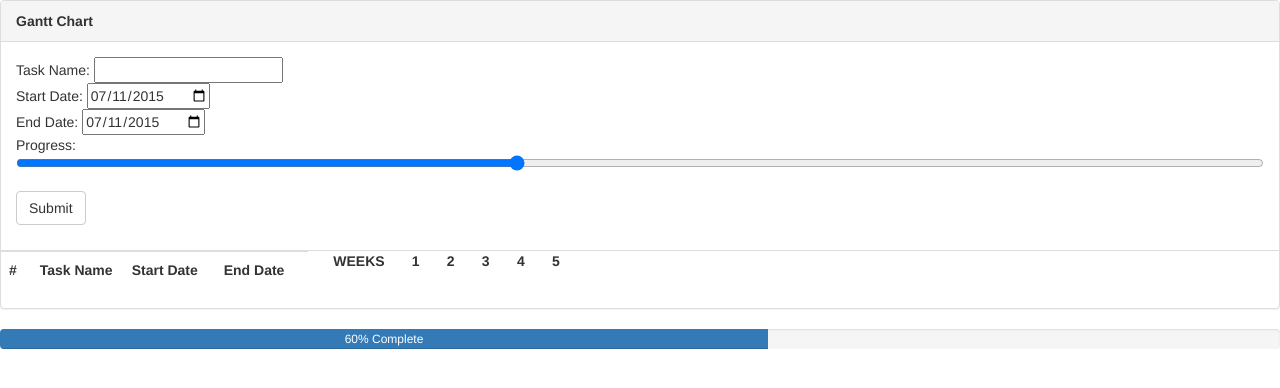
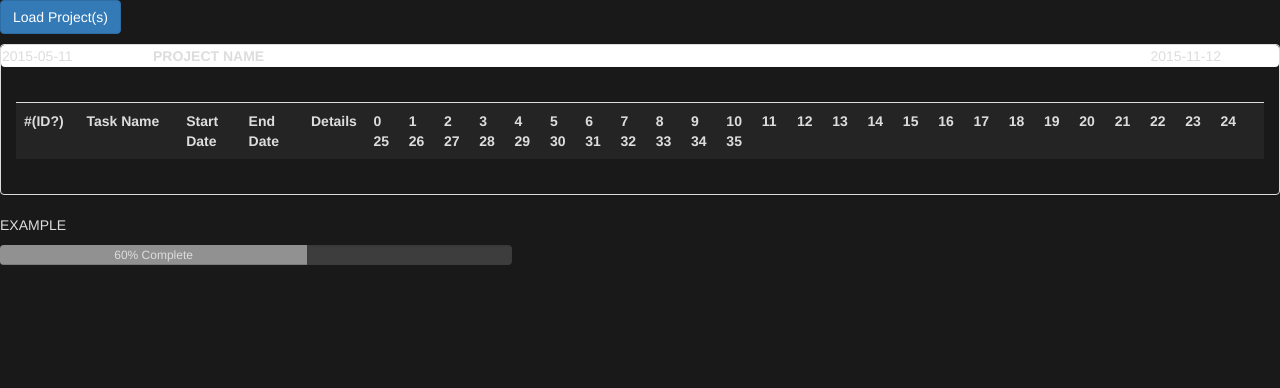
Before and after one commit to leejaeyong7/flying_superintendents, a Python web app: template app/templates/gantt_chart.html in a window 1280 px wide. Shown: the top 388 px of the page. Run offline with Jinja, Linux system fonts and the light colour scheme; the template is opened without the code that fills it, so the values that code supplies are empty; some libraries are stand-ins or nearby versions.

Commit message:
changed to loadProject, added task details as modals, built project as parent and tasks as children

```diff
--- a/app/static/css/gantt_chart.css
+++ b/app/static/css/gantt_chart.css
@@ -1,11 +1,68 @@
-table.table {
-    position:relative;
-    float:left;
-    width:24%;
-   }
+.panel-default {
+  background-color: #434343;
+  color: white;
+}
 
-table.chart {
-    position:relative;
-    float:right;
-    width:74%;
-  }
+.panel-default>.panel-heading {
+  background-color: #2E2E2E;
+  color: #ddd;
+}
+
+.btn-default {
+  background-color: #2E2E2E;
+  color: #DFDFDF;
+}
+
+.progress {
+  background-color: #3D3D3D;
+  color: #ddd;
+}
+
+.progress-bar {
+  background-color: #919191;
+  color: #ddd;
+}
+
+.table-hover {
+  background-color: #242424;
+  color: #ddd;
+}
+
+.table-toggle:hover {
+  background-color: #616161;
+  color: #ddd;
+}
+
+input {
+  background-color: #898989;
+  color: #ddd;
+}
+
+body {
+  background-color: #191919;
+  color: #ddd;
+}
+
+#scale_weeks_panel {
+  background-color: #191919;
+  color: #ddd;
+}
+
+#startWeek {
+	float:left;
+	width: 10%;
+}
+
+#endWeek {
+	float:right;
+	width: 10%;
+}
+
+#reset {
+	float:right;
+}
+
+#chart_title {
+	width: 10%;
+	horizontal-align: middle;
+}
--- a/app/static/js/gantt_chart.js
+++ b/app/static/js/gantt_chart.js
@@ -1,31 +1,88 @@
 /*
-	1. task obj: name, start_date, end_date, progress
-	2. server side
-	3. calendar table
-	4. pop-out
-	5. left-panel displaying name, startDate, endDate
-	6. right-panel displaying bars mapped by week number
-	7. combine two tables next to each other
-	8. use pure text to represent progress bar (not-responsive..)
+	server side
+	load multiple projects
 
-	problems:
-	1. tables next to each other
-	2. progress bar cannot show up
-	3. bar width
-	4. dynamic scaling weeks
+
+	tasks
+	1. modify table day display in different nav bar (day, week, year) using tab-content
+	2. bar shows each date vertically
+	3. a vertical red bar indicating today
 */
 
-/* array to hold tasks objs */
+
+
+/* global array to hold tasks objs */
 var tasks = new Array();
+/* var to hold current number of weeks */
+var weeks = 7;
+/* global array to hold projects objs */
+var projects = new Array();
+/* startWeek and endWeek, will getData from project later */
+var start = "2015-05-11";
+var end = "2015-06-16";
+/* use temp static weekDiv now */
+var weekDiv = '4%';
+
 
 /* task object ctor*/
+/* Complete Attributes:
+name
+requestor
+personCommitted
+responsibleSubs
+startDate
+endDate
+actualStartDate
+duration
+taskPredecessor
+taskSuccessor
+taskConstraints
+taskPerformance
+taskAnticipated
+taskPerformanceVariance
+taskRepeated
+elements
+*/
 function Task (number, taskName, startDate, endDate, progress) {
-	this.number = tasks.length + 1;
+	this.number = number;
 	this.taskName = taskName;
 	this.startDate = startDate;
 	this.endDate = endDate;
 	this.progress = progress;
+	this.details = "Task Details" + "\n" +
+		           "Name: Lorem ipsum dolor sit amet" + "\n" +
+		           "Requestor: consectetur adipiscing elit" + "\n" +
+		           "PersonCommitted: Phasellus suscipit"+ "\n" +
+		           "ResponsibleSubs: enim eu feugiat vulputate";
 }
+
+/* project object ctor  (simplified version)*/
+/*
+Attributes: ?
+name
+userID
+projectAddress
+projectFaxNumber
+projectPhoneNumber
+responsibleIndividual
+LinkToProjectInfor
+*/
+function Project (ID, projectName, tasks) {
+	/* solve problem of retriving data from db later */
+	this.ID = ID;
+	this.projectName = projectName;
+	this.tasks = tasks;   // should be an array of task objs
+	//temp mockup details
+	this.datails = "name: taskCategory1" + "\n" +
+		            "userID: jdoe123" + "\n" +
+		            "projectAddress: 205 N. Mathews Ave., MC-250 Urbana, IL 61801" + "\n" +
+		            "projectFaxNumber: (217) 300-5226" + "\n" +
+		            "projectPhoneNumber: (217) 300-5226" + "\n" +
+		            "responsibleIndividual: Raamac Doe" + "\n" +
+		            "LinkToProjectInfor: http://raamac.cee.illinois.edu/";
+	//this.startDate = ""
+}
+
 
 /*
 	don't know if there's a built-in diffDay function
@@ -51,46 +108,87 @@ function diffDays(date1, date2)
 }
 
 /***** generate the progress bar for the gantt chart using bootstrap built-in feature *****/
-function generateBar (percent) {
+function generateBar (task) {
 	//calculate the length of the completed bar
-	var progress = percent;
-	var i = tasks.length - 1;
-	var totalLength = diffDays(tasks[i].startDate, tasks[i].endDate);
-	var completed = Math.floor(tasks[i].progress * totalLength);
-	var unfinished = totalLength - completed;
+	var days = diffDays(task.startDate, task.endDate);
+	var barLength = Math.floor(days/(weeks*7)*100);
+	barLength += '%';
 
-	/* create a tr with div that looks like below:
-		<tr><td>
+	//current task progress in percent
+	var progressLength = task.progress + '%';
+
+	/* create a td with div that looks like below:
+		<td>
 		<div class="progress" width=13%>
 		<div class="progress-bar" role="progressbar" aria-valuenow="60" aria-valuemin="0" aria-valuemax="100" style="width: 60%;">
     		60%
   		</div>
   		</div>
-  		</tr></td>
+  		</td>
   	*/
-	var $row = '<tr><td><div class="progress" style="width: ' + totalLength/365 + ';"><div class="progress-bar" role="progressbar" aria-valuenow="'
-					+ progress
-					+ ' aria-valuemin="0" aria-valuemax="100" style="width: '
-					+ progress +';">' + progress + '</div></div></tr></td>';
+	var $bar = '<div class="progress" style="display: inline-block; width: ' + barLength + ';"><div class="progress-bar" role="progressbar" aria-valuenow="'
+					+ task.progress
+					+ '" aria-valuemin="0" aria-valuemax="100" style="width: '
+					+ progressLength +';">' + progressLength + '</div></div>';
 
+	//calculate position of the bar
+	//var weekDiv = scaleWeeks();    //get the div width of each week number
+	var divsBeforeBar = diffDays(start, task.startDate) ;     //cannot be < 0
 
-	$('.chart').append($row);
+	var $completeBar = '';
+
+	for (var i = 1; i <= divsBeforeBar; i++) {
+		$completeBar += '<div style="display: inline-block; width: ' + weekDiv + '">' + " " + '</div>';
+		console.log(weekDiv);
+	};
+	$completeBar += $bar;
+
+	return $completeBar;
 }
 
 /* generate gantt chart table row with newly added tasks array elem */
-function addTableRow() {
-	var i = tasks.length - 1;
-	var $row = '<tr><td>'+ i
-		   						+'</td><td>'+tasks[i].taskName
-		   						+'</td><td>'+tasks[i].startDate
-		   						+'</td><td>'+tasks[i].endDate
-		   						+'</td></tr>';
-
+function addTableRow(task) {
+	//<button type="button" class="btn btn-default" data-toggle="tooltip" data-placement="bottom" title="Tooltip on bottom">Tooltip on bottom</button>
+	var $row = '<tr  data-toggle="tooltip" data-placement="bottom" title="'
+		+ task.details + '"><td>'
+		+ task.number
+			+'</td><td>'+task.taskName
+			+'</td><td>'+task.startDate
+			+'</td><td>'+task.endDate
+			+'</td><td><p><a href="#'
+			+ task.number +
+			'" data-toggle="modal" class="btn btn-primary">expand</a></p></td>'
+		+ '<td>' + generateBar(task) + '</td>'
+		+ '</tr>';
 	$('.table').append($row);
 }
 
+/***** create modal to show task details *****/
+function generateTaskDetailsModal(r) {
+	var $modal = '<div id="' + r.number + '" class="modal fade" tabindex="-1">'
+       				+'<div class="modal-dialog">'
+       				+'<div class="modal-content">'
+       				+	'<div class="modal-header">'
+       				+		'<button type="button" class="close glyphicon glyphicon-remove" data-dismiss="modal"></button>'
+       				+		'<h3 class="modal-title">Task Details</h3>'
+       				+	'</div>'
+       				+'<div class="modal-body">'
+       				+'<p>' + r.details
+	       			+'</p>'
+	       			+'</div>'
+	   			+'<div class="modal-footer">'
+			          		+'<button class="btn btn-primary" data-dismiss="modal">Close</button>'
+			           +'</div>'
+	       		+'</div>'
+	       		+'</div>'
+	       	+'</div>';
+	$('#wrapper').append($modal);
+}
+
+
 
 /****** add task obj to the tasks array and generate updated table ******/
+/* no use for now */
 function addTask() {
 	var name = document.getElementById("taskName").value;
 	var startDate = document.getElementById("startDate").value;
@@ -99,17 +197,84 @@ function addTask() {
     //document.getElementById("result").innerHTML = [name, startDate, endDate, progress];
     var task = new Task(tasks.length, name, startDate, endDate, progress);
     tasks.push(task);
-    addTableRow();
-    generateBar(progress);
+    addTableRow(task);
+    generateTaskDetailsModal(task);
 }
 
-/***** delete task *****/
-function deleteTask() {
+/***** weeks scaling once the reset button is clicked *****/
+function generateCalendar() {
+	/*
+	var start = document.getElementById("startWeek").value;
+	var end = document.getElementById("endWeek").value;
+	*/
+	/* prev work..
+	var days = diffDays(start, end);
+	weeks = Math.floor(days/7);
+	var percent = Math.floor(1/weeks * 100);
+
+	if (percent == 1) {
+		alert("week scale is too large");
+		return;
+	}
+
+	percent += '%';
+
+	var $row = '';
+	for (var i = 1; i <= weeks; i++) {
+		//create div like: <div style="width: 20%"> i <div>
+		$row += '<div style="display: inline-block; width: ' + percent + ';">' + i + '</div>';
+	}
+	document.getElementById("weeks_number").innerHTML = $row;
+	return percent;
+	*/
+	var days = diffDays(start, end);
+	var $row = '';
+	var currDate = new Date(start);
+	//document.getElementById("table_row_with_heads").style.width = 30% + days * weekDiv;
+	for (var i = 0; i < days; i++) {
+		//create div for each date
+		$row += '<div style="display: inline-block; width: ' + weekDiv + ';">' + i + '</div>';   //currDate.toDateString()
+		currDate.setDate(currDate.getDate() + 1);
+	};
+	document.getElementById("weeks_number").innerHTML = $row;
+}
+
+/*********************************/
+/* below are some mockup objs */
+/******************************************************************/
+var task1 = new Task(1, "task1",  "2015-05-24", "2015-09-12", 34);
+var task2 = new Task(2, "task2",  "2015-02-27", "2015-07-07", 89);
+var task3 = new Task(3, "task3",  "2015-07-24", "2015-10-13", 77);
+var tasks1 = new Array(task1, task2, task3);
+var project1 = new Project(123, "taskCategory1", tasks1);
+var tasks2 = new Array(task1, task2, task3);
+var project2 = new Project(456, "taskCategory2", tasks2);
+/*******************************************************************/
+
+/** retrieve project data from the db and create a project obj **/
+/* load one project at a time */
+function loadProject() {
+	//use temp project stubs here
+	var project = project1;
+	for (var i = 0; i <= project.tasks.length - 1; i++) {
+		addTableRow(project.tasks[i]);
+		generateTaskDetailsModal(project.tasks[i]);
+	};
 
 }
 
 
-/***** weeks scaling *****/
-function scaleWeeks() {
 
-}
+
+
+
+
+
+
+$(document).ready(function(){
+    generateCalendar();
+});
+
+$(function () {
+  $('[data-toggle="tooltip"]').tooltip();
+})
--- a/app/templates/gantt_chart.html
+++ b/app/templates/gantt_chart.html
@@ -2,56 +2,127 @@
 <html>
 <head>
 	<title>Gantt Chart</title>
-	<link rel="stylesheet" type="text/css" href="css/gantt_chart.css">
+
 	<link rel="stylesheet" href="http://maxcdn.bootstrapcdn.com/bootstrap/3.3.5/css/bootstrap.min.css">
+	<link rel="stylesheet" type="text/css" href="/static/css/gantt_chart.css">
 
-	<script src="https://ajax.googleapis.com/ajax/libs/jquery/1.11.3/jquery.min.js"></script>
-	<script src="http://maxcdn.bootstrapcdn.com/bootstrap/3.3.5/js/bootstrap.min.js"></script>
-	<script src="js/gantt_chart.js"></script>
 </head>
 
 <body>
+	<div id="container-fluid">
+	<div id="wrapper">
 
-	<div class="panel panel-default">
-  	<!-- Default panel contents -->
- 		<div class="panel-heading"><strong>Gantt Chart</strong></div>
-  			<div class="panel-body">
-    			<p>
-				    Task Name: <input type="text" id="taskName" name="Task"><br>
-					Start Date: <input type="date" id="startDate" value="2015-07-11"><br>
-					End Date: <input type="date" id="endDate" value="2015-07-11"><br>
-					Progress: <input type="range" id="progress" value="40"><br>
-					<button class="btn btn-default" onclick="addTask()">Submit</button>
-    			</p>
-  			</div>
+	<!-- Load Project -->
+	<p><a href="#loadProject" data-toggle="modal" class="btn btn-primary">Load Project(s)</a></p>
 
-	  	<!-- Tables -->
-	  	<div class="table-responsive">
-		  	<table class="table">
-		    	<tr>
-		    		<th width="10%">#</th>
-		    		<th width="30%">Task Name &nbsp; &nbsp; &nbsp; </th>
-		    		<th width="30%">Start Date</th>
-		    		<th width="30%">End Date</th>
-
-		    	</tr>
-		  	</table>
-
-	  		<table class="chart">
-	  			<tr>
-	  				<th>WEEKS &nbsp; &nbsp; &nbsp; 1 &nbsp; &nbsp; &nbsp; 2 &nbsp; &nbsp; &nbsp; 3 &nbsp; &nbsp; &nbsp; 4 &nbsp; &nbsp; &nbsp; 5 &nbsp; &nbsp; &nbsp; </th>
-	  			</tr>
-	  		</table>
-	  	</div>
+	<!-- week scaling panel -->
+	<div class="panel panel-default" id="scale_weeks_panel">
+		<div class="panel heading">
+			<p id="startWeek">2015-05-11</p>
+			<strong>&nbsp; &nbsp; &nbsp; PROJECT NAME</strong>
+			<p id="endWeek">2015-11-12</p>
+		</div>
+		<div class="panel-body">
+			<div class="table-responsive">
+			  	<table class="table table-hover" id="gantt_chart_table">
+			    	<tbody>
+			    	<tr id="table_row_with_heads">
+			    		<th style="width: 5%">#(ID?)</th>
+			    		<th style="width: 8%">Task Name</th>
+			    		<th style="width: 5%">Start Date</th>
+			    		<th style="width: 5%">End Date</th>
+			    		<th style="width: 5%">Details</th>
+			    		<!-- width of ~70% left -->
+			    		<!--some more headings to be added by the scaleWeek function-->
+			    		<th id="weeks_number"></th>
+			    	</tr>
+			  		</tbody>
+			  	</table>
+			</div>
+		</div>
 	</div>
 
-	<div class="progress">
+
+
+
+	<p>EXAMPLE</p>
+	<div class="progress" style="width: 40%;">
   		<div class="progress-bar" role="progressbar" aria-valuenow="60" aria-valuemin="0" aria-valuemax="100" style="width: 60%;">
     		60% Complete
   		</div>
 	</div>
 
 
+	<!-- addTask modal -->
+       <div id="addTask" class="modal fade" tabindex="-1">
+       	<div class="modal-dialog">
+	<div class="modal-content">
+	      <div class="modal-header">
+                        <button type="button" class="close glyphicon glyphicon-remove" data-dismiss="modal"></button>
+                        <h3 class="modal-title">Add Task</h3>
+                    </div>
+                    <div class="modal-body">
+		<p>
+		    	Task Name: <input type="text" id="taskName" name="Task"><br>
+			Start Date: <input type="date" id="startDate" value="2015-07-11"><br>
+			End Date: <input type="date" id="endDate" value="2015-08-11"><br>
+			Progress: <input type="range" id="progress" value="40"><br>
+			<button class="btn btn-default" onclick="addTask()">Submit</button>
+		</p>
+	       </div>
+                    <div class="modal-footer">
+                        <button class="btn btn-primary" data-dismiss="modal">Close</button>
+                    </div>
+	</div>
+       	</div>
+       </div>
 
+       <!-- loadProject modal -->
+       	<div id="loadProject" class="modal fade" tabindex="-1">
+       		<div class="modal-dialog">
+       		<div class="modal-content">
+       			<div class="modal-header">
+       				<button type="button" class="close glyphicon glyphicon-remove" data-dismiss="modal"></button>
+       				<h3 class="modal-title">Load Project</h3>
+       			</div>
+       			<div class="modal-body">
+       				<p>
+       					Please enter project ID: <input type="text" id="projectID" name="Project"><br>
+       					<button class="btn btn-default" onclick="loadProject()">Submit</button>
+       				</p>
+       			</div>
+   			<div class="modal-footer">
+		                        <button class="btn btn-primary" data-dismiss="modal">Close</button>
+		           </div>
+       		</div>
+       		</div>
+       	</div>
+
+	<!-- task details model -->
+       	<div class="modal fade" tabindex="-1">
+       		<div class="modal-dialog">
+       		<div class="modal-content">
+       			<div class="modal-header">
+       				<button type="button" class="close glyphicon glyphicon-remove" data-dismiss="modal"></button>
+       				<h3 class="modal-title">Task Details</h3>
+       			</div>
+       			<div class="modal-body">
+       				<!-- will be filled with task details -->
+       			</div>
+   			<div class="modal-footer">
+		                        <button class="btn btn-primary" data-dismiss="modal">Close</button>
+		           </div>
+       		</div>
+       		</div>
+       	</div>
+
+	</div><!-- wrapper -->
+	</div><!-- container-->
+
+
+
+	<script src="https://ajax.googleapis.com/ajax/libs/jquery/1.11.3/jquery.min.js"></script>
+	<script src="http://maxcdn.bootstrapcdn.com/bootstrap/3.3.5/js/bootstrap.min.js"></script>
+	<script src="/static/js/gantt_chart.js"></script>
 </body>
 </html>
```
